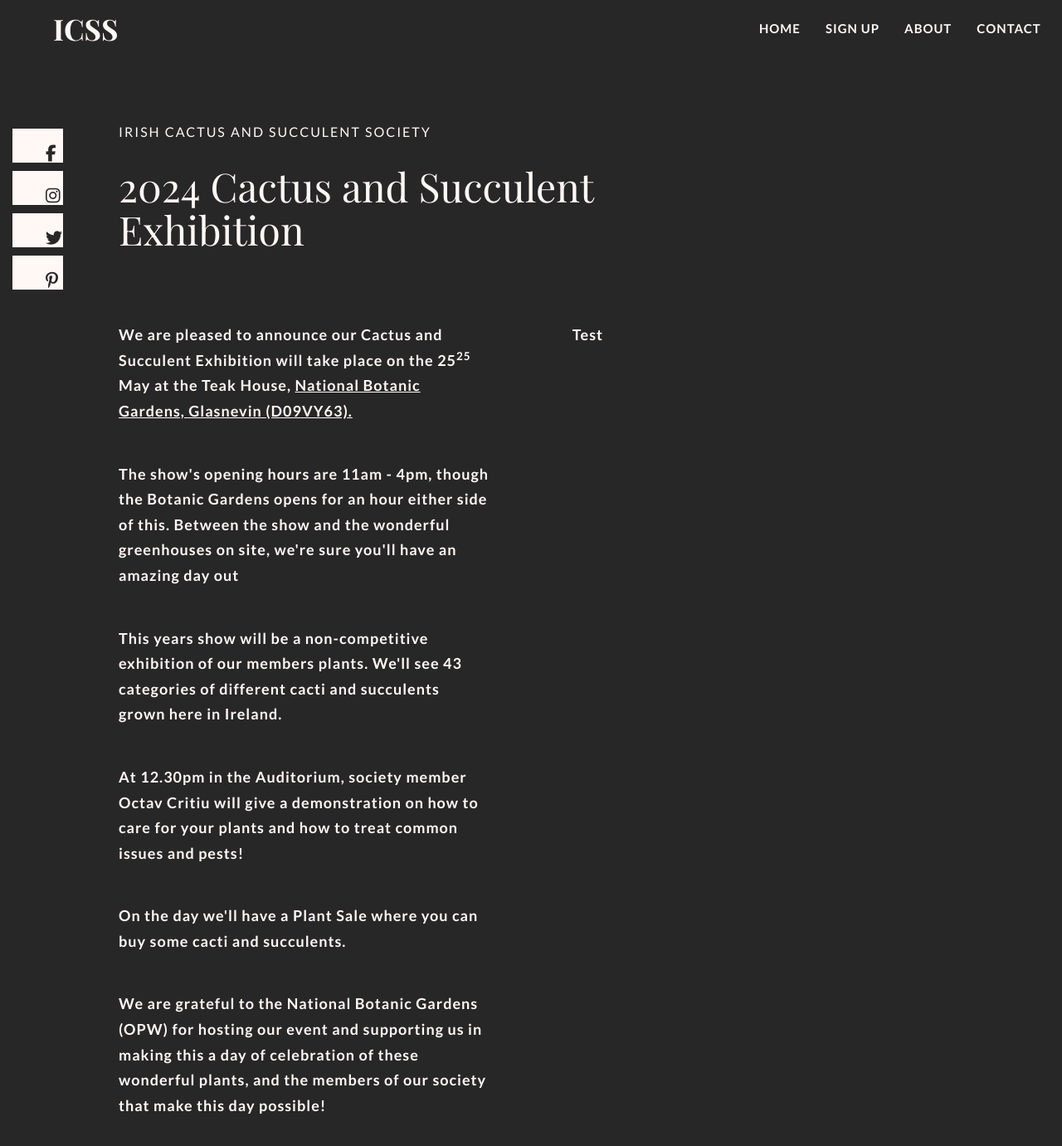
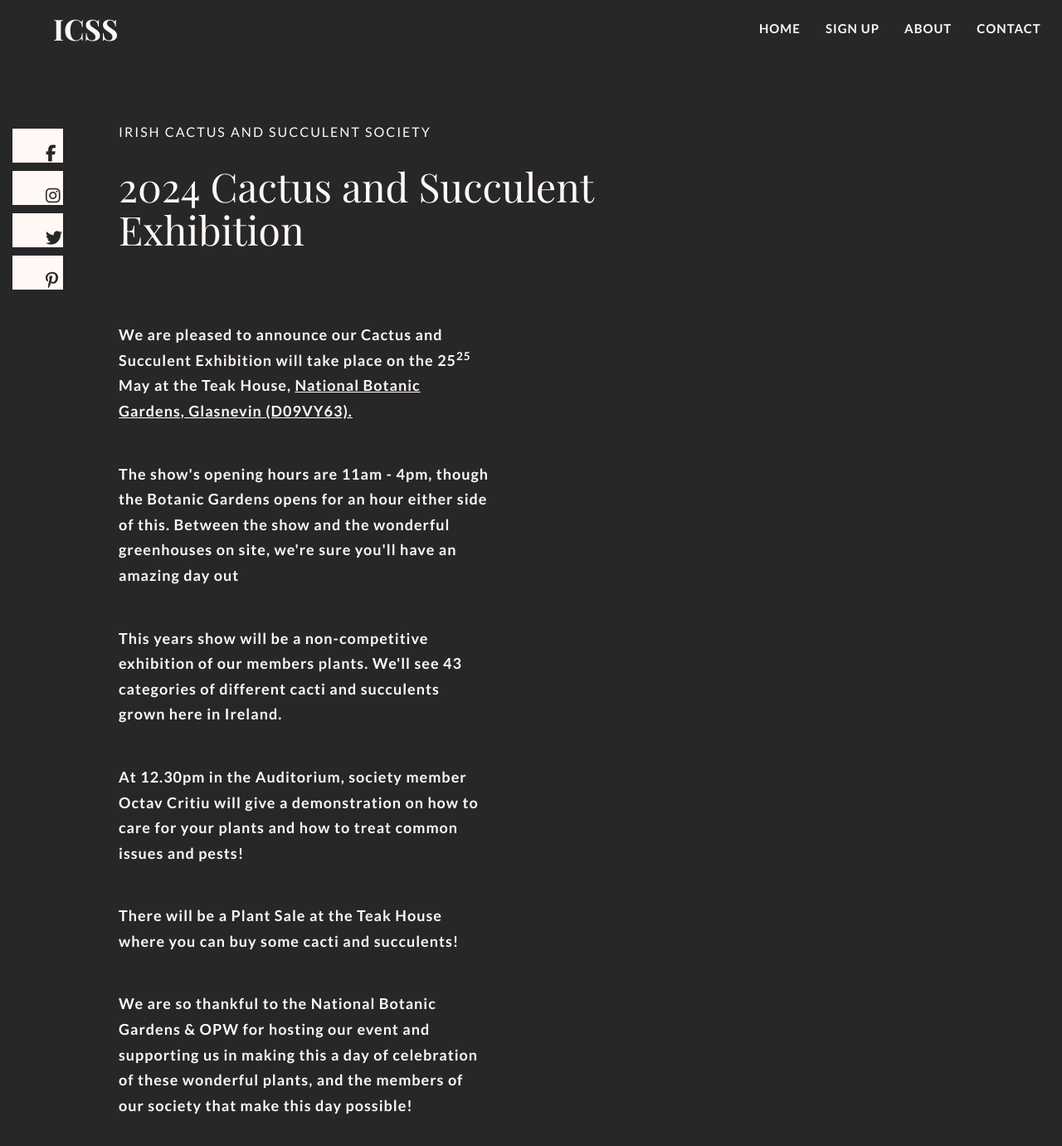
Before and after one commit to irishcactusandsucculentsociety/website, a Jekyll site: the page built from show2024.md, in a window 1280 px wide and 1400 px high. Shown: the top 1381 px of the window at 83% size. Built offline with Jekyll 4.4.1, drawn with Linux system fonts in a browser that asks for light colours; nearby versions of some CDN libraries; some web fonts are replaced.

Commit message:
update show page, possibly fix title issue?

```diff
--- a/_layouts/default.html
+++ b/_layouts/default.html
@@ -1,7 +1,8 @@
 <!DOCTYPE html>
 <html>
 <head>
-    <title>{{ site.title }} - Irish Cactus and Succulent Society</title>
+<!--    <title>{{ site.title }} - Irish Cactus and Succulent Society</title>-->
+    <title>{{ title }} - Irish Cactus and Succulent Society</title>
     <meta charset="UTF-8">
     <meta name="author" content="Gabriela Antohi">
     <meta name="viewport" content="width=device-width, initial-scale=1.0">
--- a/show2024.md
+++ b/show2024.md
@@ -17,11 +17,11 @@
 		<p>The show's opening hours are 11am - 4pm, though the Botanic Gardens opens for an hour either side of this. Between the show and the wonderful greenhouses on site, we're sure you'll have an amazing day out</p>
 		<p>This years show will be a non-competitive exhibition of our members plants. We'll see 43 categories of different cacti and succulents grown here in Ireland.</p>
 		<p>At 12.30pm in the Auditorium, society member Octav Critiu will give a demonstration on how to care for your plants and how to treat common issues and pests!</p>
-                <p>On the day we'll have a Plant Sale where you can buy some cacti and succulents.</p>
-                <p>We are grateful to the National Botanic Gardens (OPW) for hosting our event and supporting us in making this a day of celebration of these wonderful plants, and the members of our society that make this day possible!</p>
+                <p>There will be a Plant Sale at the Teak House where you can buy some cacti and succulents!</p>
+                <p>We are so thankful to the National Botanic Gardens & OPW for hosting our event and supporting us in making this a day of celebration of these wonderful plants, and the members of our society that make this day possible!</p>
             </div>
 	    <div class="right">
-		<p>Test</p>
+
             </div>
         </section>
     </div>
```
